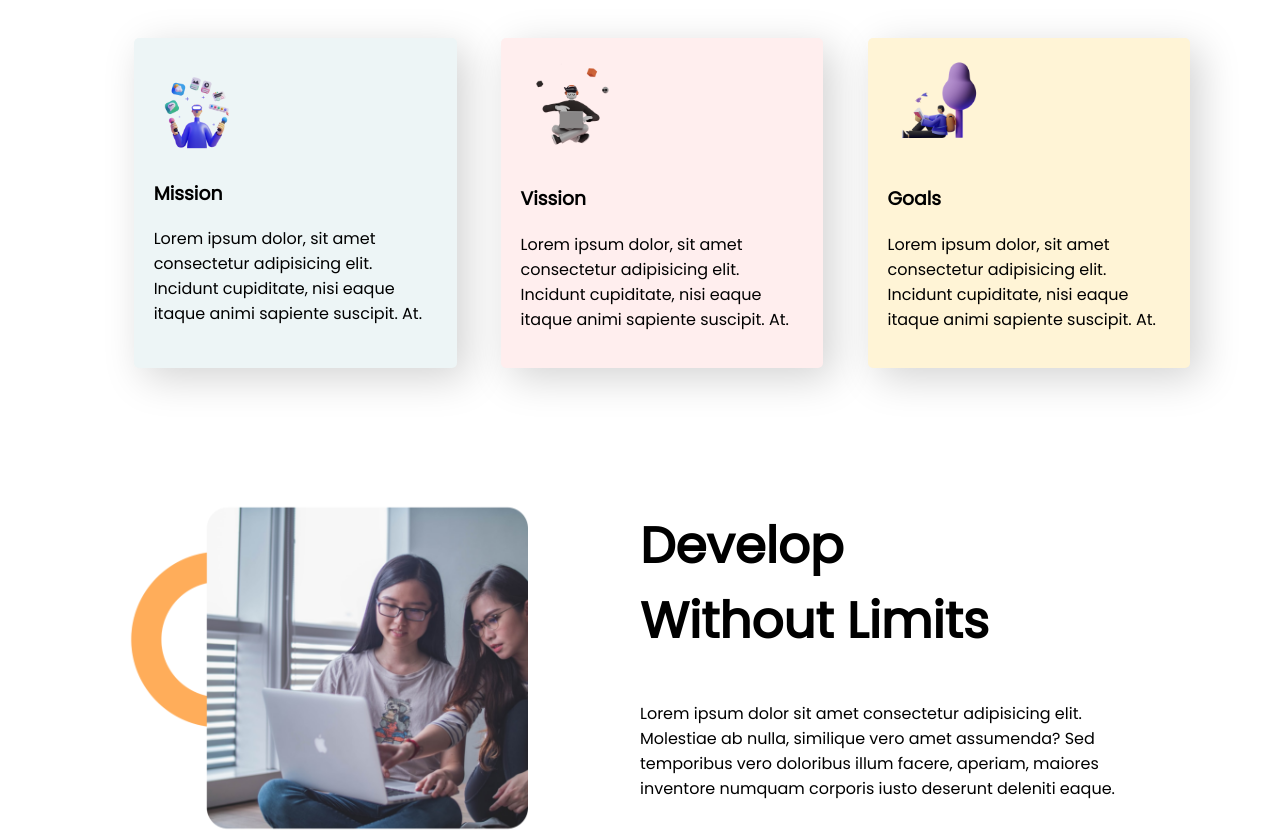
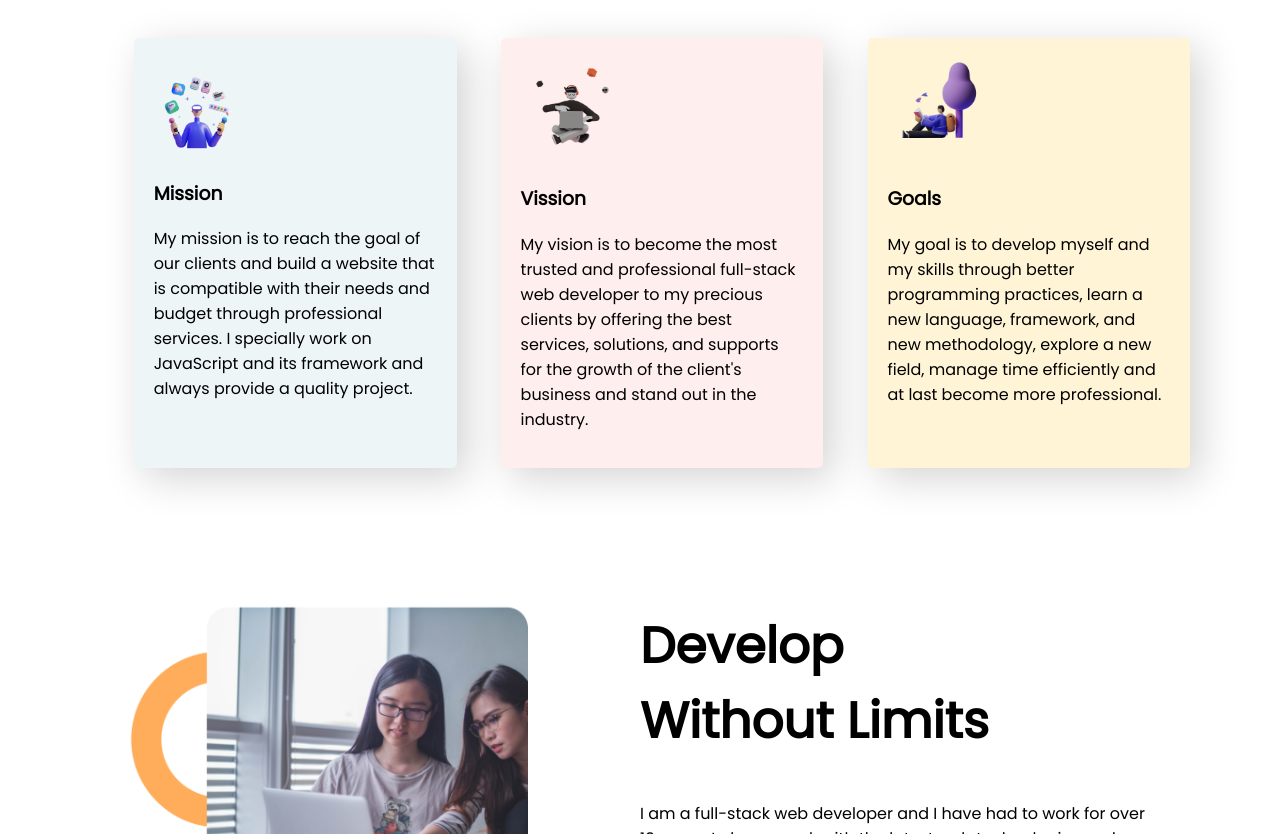
Before and after one commit to mdohidurzaman/mission-22, a plain HTML site: page index.html in a window 1280 px wide. Shown: the part 638-1472 px from the top of the page. Drawn offline with Linux system fonts and the light colour scheme.

Commit message:
Complete project mission-2022

```diff
--- a/index.html
+++ b/index.html
@@ -20,10 +20,9 @@
           Stay Focused on <br /><span class="orange-color">Mission 2022</span>
         </h1>
         <p>
-          Lorem ipsum dolor sit amet consectetur adipisicing elit. Molestiae ab
-          nulla, similique vero amet assumenda? Sed temporibus vero doloribus
-          illum facere, aperiam, maiores inventore numquam corporis iusto
-          deserunt deleniti eaque.
+          As a Full-Stack web developer, I will focus on achieving skills of
+          both front-end and back-end development with web and mobile
+          applications.
         </p>
         <a class="anchor-link" href="#">Explore Now</a>
         <p>Scroll down to explore more about us.</p>
@@ -35,7 +34,7 @@
     <section>
       <h1 class="my-mission-title">My Mission in <span>2022</span></h1>
       <div class="my-mission">
-        <div id="card-lightblue" class="my-mission-item">
+        <div id="card-skycolor" class="my-mission-item">
           <img
             class="card-img"
             src="images/illustrators/illustrator-1.png"
@@ -44,12 +43,14 @@
           <div class="card-info">
             <h3>Mission</h3>
             <p>
-              Lorem ipsum dolor, sit amet consectetur adipisicing elit. Incidunt
-              cupiditate, nisi eaque itaque animi sapiente suscipit. At.
+              My mission is to reach the goal of our clients and build a website
+              that is compatible with their needs and budget through
+              professional services. I specially work on JavaScript and its
+              framework and always provide a quality project.
             </p>
           </div>
         </div>
-        <div id="card-light2" class="my-mission-item">
+        <div id="card-barlepink" class="my-mission-item">
           <img
             class="card-img"
             src="images/illustrators/illustrator-2.png"
@@ -58,12 +59,14 @@
           <div class="card-info">
             <h3>Vission</h3>
             <p>
-              Lorem ipsum dolor, sit amet consectetur adipisicing elit. Incidunt
-              cupiditate, nisi eaque itaque animi sapiente suscipit. At.
+              My vision is to become the most trusted and professional
+              full-stack web developer to my precious clients by offering the
+              best services, solutions, and supports for the growth of the
+              client's business and stand out in the industry.
             </p>
           </div>
         </div>
-        <div id="card-light3" class="my-mission-item">
+        <div id="card-cream" class="my-mission-item">
           <img
             class="card-img"
             src="images/illustrators/illustrator-3.png"
@@ -72,8 +75,10 @@
           <div class="card-info">
             <h3>Goals</h3>
             <p>
-              Lorem ipsum dolor, sit amet consectetur adipisicing elit. Incidunt
-              cupiditate, nisi eaque itaque animi sapiente suscipit. At.
+              My goal is to develop myself and my skills through better
+              programming practices, learn a new language, framework, and new
+              methodology, explore a new field, manage time efficiently and at
+              last become more professional.
             </p>
           </div>
         </div>
@@ -86,10 +91,10 @@
       <div class="half-width">
         <h1>Develop <br />Without Limits</h1>
         <p>
-          Lorem ipsum dolor sit amet consectetur adipisicing elit. Molestiae ab
-          nulla, similique vero amet assumenda? Sed temporibus vero doloribus
-          illum facere, aperiam, maiores inventore numquam corporis iusto
-          deserunt deleniti eaque.
+          I am a full-stack web developer and I have had to work for over 10
+          years. I always work with the latest web technologies and have built
+          varieties of web apps and mobile applications with JavaScript, Node,
+          React, React Native, MongoDB, and Ruby on rails.
         </p>
         <a class="anchor-link" href="#">Read the Documentation</a>
       </div>
@@ -98,10 +103,10 @@
       <div class="half-width">
         <h1>Know Our <br />Global Community</h1>
         <p>
-          Lorem ipsum dolor sit amet consectetur adipisicing elit. Molestiae ab
-          nulla, similique vero amet assumenda? Sed temporibus vero doloribus
-          illum facere, aperiam, maiores inventore numquam corporis iusto
-          deserunt deleniti eaque.
+          We are working globally so we have a global community to help each
+          other with any issues related to web and mobile applications. We
+          provide any consultation web and mobile apps-related technology in our
+          community. You can join our community to more about us.
         </p>
         <a class="anchor-link" href="#">Read the Documentation</a>
       </div>
--- a/style.css
+++ b/style.css
@@ -61,15 +61,15 @@ a {
 .card-img {
   width: 100px;
 }
-#card-lightblue {
+#card-skycolor {
   background-color: #edf5f6;
   box-shadow: 10px 10px 40px lightgray;
 }
-#card-light2 {
+#card-barlepink {
   background-color: #ffeeee;
   box-shadow: 10px 10px 40px lightgray;
 }
-#card-light3 {
+#card-cream {
   background-color: #fff4d6;
   box-shadow: 10px 10px 40px lightgray;
 }
```
